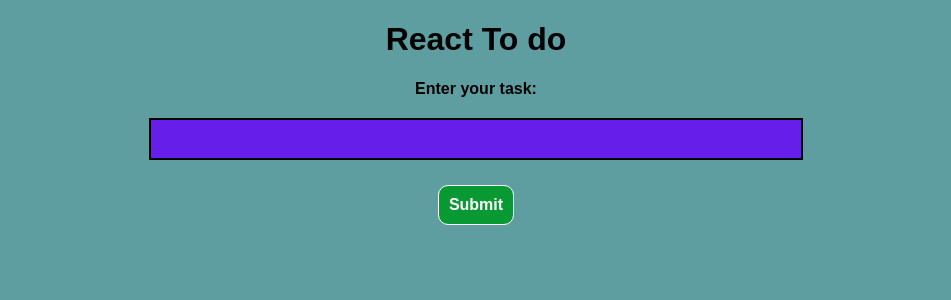
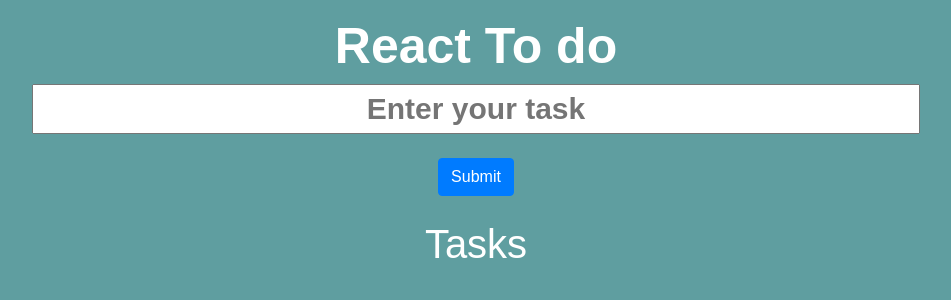
Before and after one commit to BorisSiman/Todo-Reactjs-App, a React app: page / in a window 1280 px wide. Shown: the top 300 px of the page, without its empty margins (164-1115 px from the left). Built offline with nearby package versions, Linux system fonts and the light colour scheme.

Commit message:
added styling with bootstrap library

```diff
--- a/public/index.html
+++ b/public/index.html
@@ -7,6 +7,7 @@
     <link rel="manifest" href="%PUBLIC_URL%/manifest.json">
     <link rel="shortcut icon" href="%PUBLIC_URL%/favicon.ico">
     <link href="https://fonts.googleapis.com/css?family=Open+Sans:400,700" rel="stylesheet">
+    <link rel="stylesheet" href="https://maxcdn.bootstrapcdn.com/bootstrap/4.0.0/css/bootstrap.min.css" integrity="sha384-Gn5384xqQ1aoWXA+058RXPxPg6fy4IWvTNh0E263XmFcJlSAwiGgFAW/dAiS6JXm" crossorigin="anonymous">
     <title>My app</title>
   </head>
   <body>
--- a/src/components/Tasks/Task/Task.js
+++ b/src/components/Tasks/Task/Task.js
@@ -1,13 +1,19 @@
 import React from 'react';
-import classes from './task.css';
 
 
 const task = (props) => {
     return (
-        <div className={classes.lt} >
-    <span style={{textDecoration: props.done ? 'line-through' : 'none'}}>{props.taskName}</span>
-    <button className={classes.button1} onClick={props.click}> Delete task </button>
-    <button className={classes.button1} onClick={props.finish}>Finish task</button>
+        <div className='container border border-white rounded w-75 p-3 my-3' style={{backgroundColor: props.done ? '#428bca' : ''}}>
+    <div className ='row'>
+    <div
+        className='col-md-6 text-white lead pt-2'
+        style={{textDecoration: props.done ? 'line-through' : 'none'}}>
+        {props.index}. {props.taskName}
+    </div>
+    <div className='col-md-6 text-right'>
+    <button className='btn btn-danger m-1' onClick={props.click}> Delete task </button>
+    <button className='btn btn-primary m-1' onClick={props.finish}>Finish task</button> </div>
+      </div>
       </div>
     )
 }
--- a/src/components/Tasks/Task/task.css
+++ /dev/null
@@ -1,18 +0,0 @@
-.lt {
-    background-color: royalblue;
-    padding: 10px;
-    margin: 0;
-    border-bottom: 1px solid white;
-
-}
-
-.button1{
-        background-color:royalblue;
-        font: inherit;
-        border: 1px solid white;
-        padding: 8px;
-        cursor: pointer;
-        color: white;
-        border-radius: 0px;
-        margin: 0;
-}
--- a/src/components/Tasks/Tasks.js
+++ b/src/components/Tasks/Tasks.js
@@ -6,6 +6,7 @@ const tasks = (props) => props.singleTask.map((task, index) => {
         <Task
         click = {() => props.delete(index)}
         taskName = {task.taskName}
+        index = {index+1}
         done = {task.done}
         key = {task.id}
         finish = {() => props.finish(index)}
--- a/src/components/cockpit/Cockpit.css
+++ b/src/components/cockpit/Cockpit.css
@@ -1,35 +1,18 @@
-input{
-    background:rgb(102, 31, 235);
-    color: white;
-    height: auto;
-    width: 50%;
-    margin-top: 20px;
-    margin-bottom: 20px;
-    font: inherit;
-    border: 2px solid black;
+input {
     font-weight: 700;
-    padding: 10px;
+    width: 80%;
+    text-align: center;
+    height: 50px;
+    font-size: 30px;
+}
+input:hover{
+    background-color: whitesmoke;
 }
 input:focus{
-    background-color: royalblue;
+    background-color: whitesmoke;
 }
 
- button{
-    background-color:rgb(8, 153, 51);
-    border: 1px solid white;
-    font: inherit;
-    margin: 5px;
-    padding: 10px;
-    color: white;
-    border-radius: 10px;
-    cursor: pointer;
+.heading {
+    font-size: 50px;
+    font-weight: 700;
 }
-button:hover{
-    background-color: slategrey;
-}
-
-div{
-    font-weight: 700;
-    margin: 5px;
-    text-align: center;
-}
--- a/src/components/cockpit/Cockpit.js
+++ b/src/components/cockpit/Cockpit.js
@@ -1,17 +1,15 @@
 import React from 'react';
-import classes from './Cockpit.css';
-
-import Hoc from '../../hoc/Hoc';
+import classes from './Cockpit.css'
 
 const cockpit = (props) => {
     return (
-    <Hoc>
-    <h1>React To do</h1>
-    <label>Enter your task:</label><br/>
-    <input type='text' onDoubleClick={props.click} onChange={(event) => props.addTask(event)} value={props.task}/>
+    <div className='container mt-3 rounded text-center text-white'>
+    <h1 className={classes.heading}>React To do</h1>
+    <input type='text' placeholder="Enter your task" onDoubleClick={props.click} onChange={(event) => props.addTask(event)} value={props.task}/>
     <br/>
-    <button className={classes.sbutton} onClick={props.submitTask}>Submit</button>
-      </Hoc>
+    <button className='btn btn-primary m-4' onClick={props.submitTask}>Submit</button>
+    <h1>Tasks</h1>
+    </div>
     )}
 
 export default cockpit;
--- a/src/containers/App.js
+++ b/src/containers/App.js
@@ -3,6 +3,7 @@ import UniqueId from 'react-html-id';
 
 import Tasks from '../components/Tasks/Tasks';
 import Cockpit from '../components/cockpit/Cockpit';
+import Hoc from '../hoc/Hoc'
 
 class App extends Component {
   state = {
@@ -45,7 +46,6 @@ class App extends Component {
   finishTaskHandler = (taskIndex) => {
     const tasks = [...this.state.tasks];
     let task = tasks[taskIndex];
-    console.log(task);
     tasks.splice(taskIndex, 1);
     task.done = !task.done;
     tasks.splice(taskIndex, 0, task);
@@ -61,16 +61,20 @@ class App extends Component {
       finish = {this.finishTaskHandler}
       />
     )
-    return (
-      <div>
+
+    let cockpit = (
       <Cockpit
       click = {this.deleteInputHandler}
       addTask = {this.addTaskHandler}
       submitTask = {this.submitTaskHandler}
       task = {this.state.task.taskName}
       />
+    )
+    return (
+     <Hoc>
+      {cockpit}
       {tasks}
-      </div>
+      </Hoc>
     );
   }
 }
```
